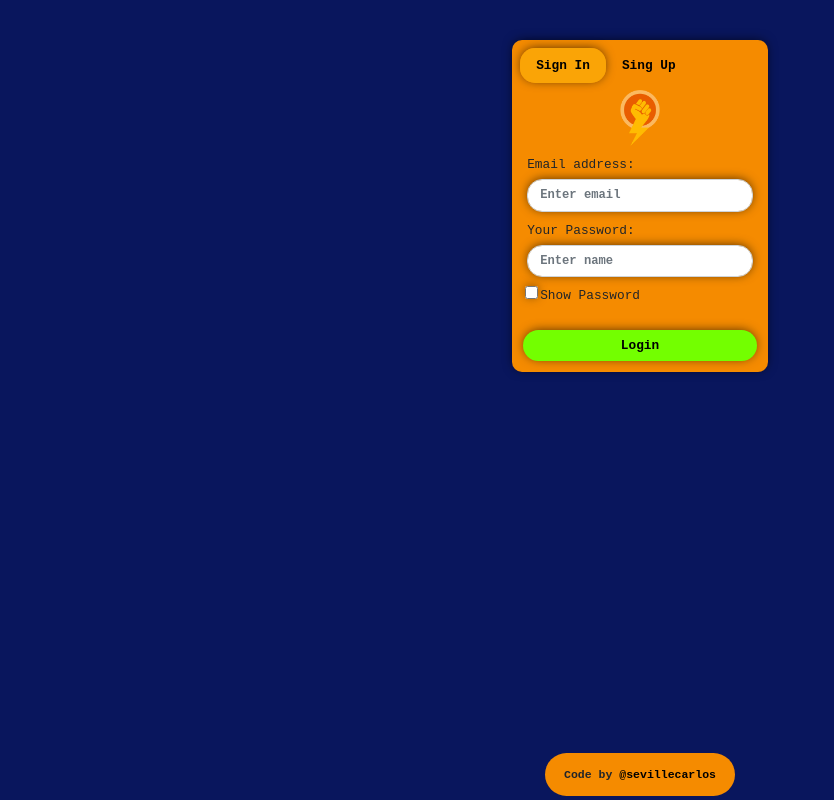
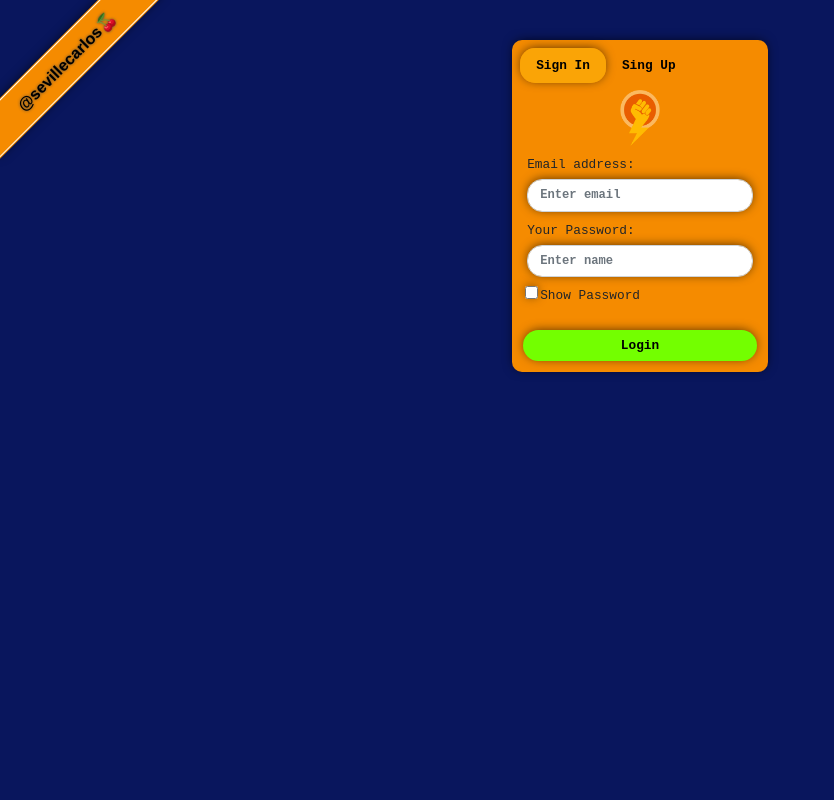
Before and after one commit to sevillecarlos/typing-race, a Vue app: page /authentication in a window 1280 px wide. Shown: the whole page, without its empty margins (0-834 px from the left). Built offline with nearby package versions, Linux system fonts and the light colour scheme.

Commit message:
add ribbon

```diff
--- a/src/App.vue
+++ b/src/App.vue
@@ -1,5 +1,10 @@
 <template>
   <div id="app">
+    <div class="ribbon">
+      <a href="https://github.com/sevillecarlos/typing-race" target="_blank">
+        @sevillecarlos🍒
+      </a>
+    </div>
     <div class="mobile-msg" v-if="isMobile()">
       <span
         >This app is only for computers
@@ -13,14 +18,6 @@
     </div>
     <div v-else>
       <router-view />
-    </div>
-    <div class="footer">
-      <p>
-        Code by
-        <a href="https://github.com/sevillecarlos" target="blank"
-          >@sevillecarlos</a
-        >
-      </p>
     </div>
   </div>
 </template>
@@ -87,19 +84,51 @@ button[type="submit"] {
   background: rgb(115, 255, 0) !important;
 }
 
-body::-webkit-scrollbar {
+::-webkit-scrollbar {
   width: 0.7vw;
 }
 
-body::-webkit-scrollbar-track {
+::-webkit-scrollbar-track {
   box-shadow: inset 0 0 6px rgba(0, 0, 0, 0.3);
 }
 
-body::-webkit-scrollbar-thumb {
+::-webkit-scrollbar-thumb {
   background: #faa507fa !important;
   border-radius: 20px;
 }
 
+.ribbon {
+  background: #f58b00 !important;
+  overflow: hidden;
+  white-space: nowrap;
+  position: absolute;
+  left: -50px;
+  top: 40px;
+
+  -webkit-transform: rotate(-45deg);
+  -moz-transform: rotate(-45deg);
+  -ms-transform: rotate(-45deg);
+  -o-transform: rotate(-45deg);
+  transform: rotate(-45deg);
+  box-shadow: 0px -1px 11px -2px rgba(0, 0, 0, 0.75);
+  -webkit-box-shadow: 0px -1px 11px -2px rgba(0, 0, 0, 0.75);
+  -moz-box-shadow: 0px -1px 11px -2px rgba(0, 0, 0, 0.75);
+}
+.ribbon a {
+  border: 1px solid rgb(255, 255, 255);
+  color: black;
+  display: block;
+  font: bold 100% "Helvetica Neue", Helvetica, Arial, sans-serif;
+  margin: 1px 0;
+  padding: 10px 50px;
+  text-align: center;
+  text-decoration: none;
+  text-shadow: 0 0 3px #444;
+}
+.ribbon a:hover{
+  color: rgb(255, 255, 255);
+
+}
 .mobile-msg {
   text-align: center;
   padding: 20px;
@@ -110,32 +139,7 @@ body::-webkit-scrollbar-thumb {
   background: #faa507fa !important;
   border-radius: 10px;
 }
-.footer {
-  position: fixed;
-  left: 0;
-  bottom: 0;
-  width: 100%;
-  font-weight: bold;
-  text-align: center;
-  border-top-left-radius: 20px;
-  border-top-right-radius: 20px;
-  font-size: 0.9vw;
-  padding: 0.3%;
-}
-.footer p {
-  border-radius: 100px;
-  padding: 1%;
-  width: 15%;
-  margin: auto;
-  background: #f58b00 !important;
-}
-.footer a {
-  text-decoration: none;
-  color: black;
-}
-.footer a:hover {
-  color: #46361afa;
-}
+
 /* Small phones to small tablets: from 481 to 767*/
 @media only screen and (max-width: 767px) {
   #app {
--- a/src/ui/SideBar.vue
+++ b/src/ui/SideBar.vue
@@ -1,14 +1,12 @@
 <template>
   <b-sidebar no-header id="sidebar-1" title="Typing Race Rules" shadow>
     <div class="px-3 py-2">
-      <div class="logo-image-container">
-        <b-img
-          :src="logo"
-          fluid
-          class="logo-image"
-          alt="Typing-Race Logo"
-        ></b-img>
-      </div>
+      <b-img
+        :src="logo"
+        class="brand-logo-nav instruction"
+        fluid
+        alt="Logo Image Typing Race"
+      ></b-img>
 
       <div class="instructions">
         <h5><strong>Instructions</strong></h5>
@@ -58,9 +56,7 @@ export default {
 .logo-image-container {
   text-align: center;
 }
-.logo-image {
-  width: 10vw;
-}
+
 .level-ranking,
 .instructions {
   margin-top: 5%;
@@ -94,10 +90,15 @@ export default {
   font-weight: bold;
   font-size: 1.4vw;
 }
-
+.instruction {
+  margin: auto !important;
+}
 /***************************************************************************/
 /* Small phones to small tablets: from 481 to 767*/
 @media only screen and (max-width: 767px) {
+    #sidebar-1{
+    width: 50% !important;
+  }
   .logo-image-container {
     text-align: center;
   }
@@ -109,25 +110,23 @@ export default {
   .level-ranking h5,
   .instructions h5 {
     padding: 1px;
-    font-size: 20px;
+    font-size: 25px;
   }
 
-  .def {
-    font-size: 15px;
-  }
   .sign-in-link {
-    font-size: 15px;
-    padding: 10px;
+    font-size: 20px;
+    padding: 15px;
   }
   .sign-in-container {
-    margin-top: 20px;
-    font-weight: bold;
-    font-size: 16px;
+    font-size: 20px;
   }
 }
 
 /*Small Phone from 0 to 480px*/
 @media only screen and (max-width: 400px) {
+  #sidebar-1{
+    width: 50% !important;
+  }
   .logo-image-container {
     text-align: center;
   }
```
